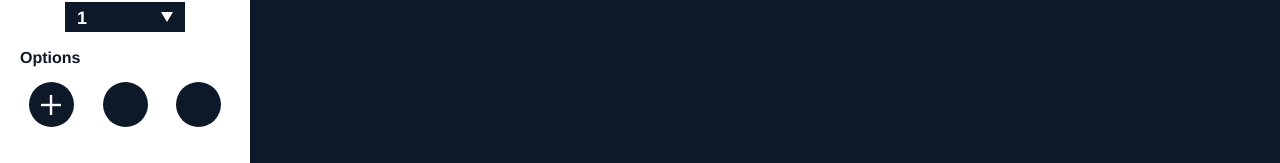
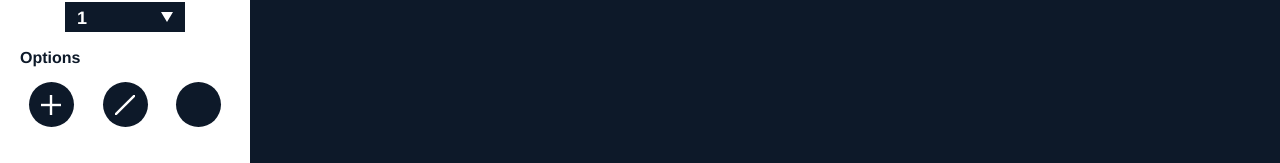
Before and after one commit to KarimElghamry/GraphAV, a React (Create React App) app: page / in a window 1280 px wide. Shown: the part 237-400 px from the top of the page. Built offline with nearby package versions, Linux system fonts and the light colour scheme.

Commit message:
add: undirectedIcon to sideNav

```diff
--- a/src/components/SideNav/Options/OptionIcons.tsx
+++ b/src/components/SideNav/Options/OptionIcons.tsx
@@ -5,3 +5,8 @@ export const AddIcon = styled(assets.images.addIcon)`
   height: 20px;
   width: 20px;
 `;
+
+export const UndirectedIcon = styled(assets.images.undirectedIcon)`
+  height: 20px;
+  width: 20px;
+`;
--- a/src/components/SideNav/SideNav.tsx
+++ b/src/components/SideNav/SideNav.tsx
@@ -7,7 +7,7 @@ import Arrow from './Arrow';
 import Dropdown from './Dropdown/Dropdown';
 import Row from '../common/Row';
 import OptionButton from './Options/OptionButton';
-import {AddIcon} from './Options/OptionIcons';
+import {AddIcon, UndirectedIcon} from './Options/OptionIcons';
 
 interface Props {
   adjacencyList: Array<Array<number>>;
@@ -51,7 +51,9 @@ const SideNav: React.FC<Props> = (props: Props): ReactElement => {
         <OptionButton>
           <AddIcon></AddIcon>
         </OptionButton>
-        <OptionButton></OptionButton>
+        <OptionButton>
+          <UndirectedIcon></UndirectedIcon>
+        </OptionButton>
         <OptionButton></OptionButton>
       </Row>
     </StyledSideNav>
```
Also changed, not shown: src/assets/images/undirected.svg.
